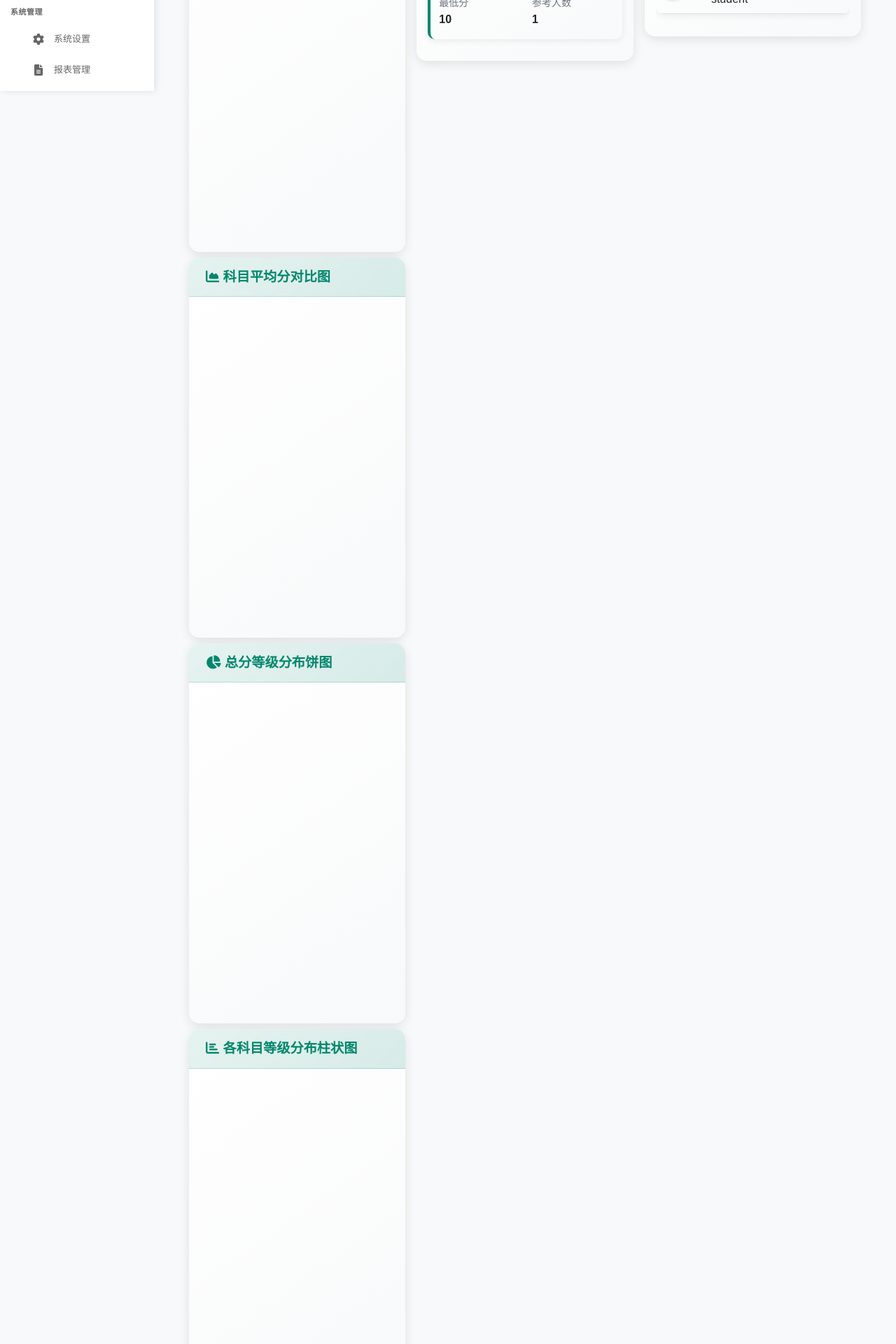
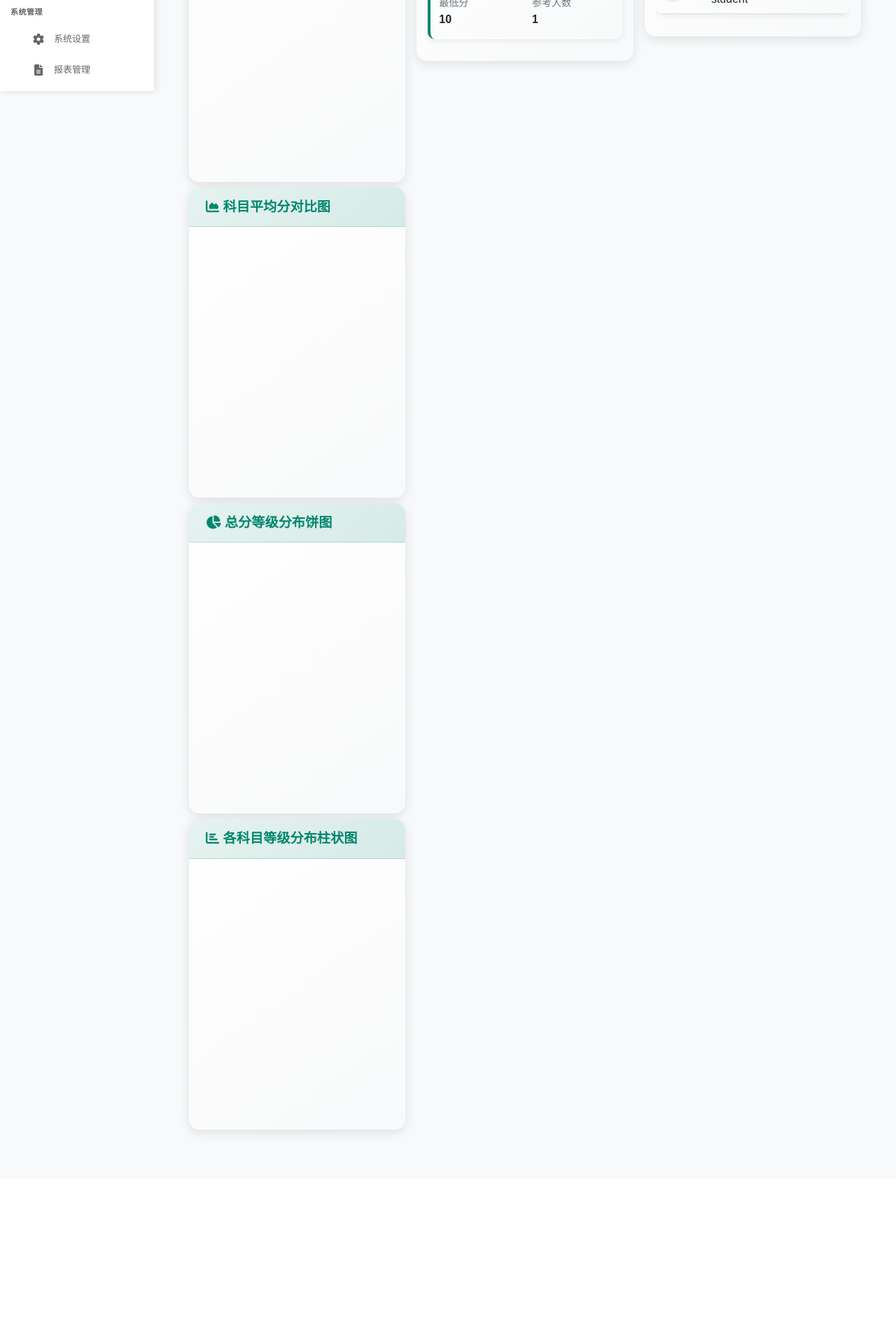
Before and after one commit to aIeXCai/SMS, a Django app: template school_management/exams/templates/exams/score_analysis_class.html in a window 1280 px wide. Shown: the part 670-2590 px from the top of the page at 70% size. After the commit the page ends 2294 px from the top, so only its background shows below. Run offline with Django 5.2, Linux system fonts and the light colour scheme; tables that the repository leaves empty hold one stand-in row (values such as "Sample post"); the template is opened without the code that fills it: values that come from a table or form of the project are taken from there, most other values are stand-ins (such as "Sample title", 1, 10 or a date in 2020); a map, chart or similar area stays blank.

Commit message:
Single Class Analysis Subject Card Modified

```diff
--- a/school_management/exams/templates/exams/score_analysis_class.html
+++ b/school_management/exams/templates/exams/score_analysis_class.html
@@ -13,7 +13,7 @@
 <style>
     .chart-container {
         position: relative;
-        height: 350px;
+        height: 340px;
         margin-bottom: 5px;
         padding: 10px;
     }
@@ -32,9 +32,9 @@
         border: none;
         border-radius: var(--border-radius-small);
         box-shadow: var(--shadow-light);
-        margin-bottom: 15px;
         border-left: 4px solid var(--primary-color);
         transition: var(--transition);
+        margin-bottom: 15px;
     }
 
     .subject-card:hover {
@@ -195,7 +195,7 @@
                          <h5><i class="fas fa-chart-line"></i> 各科目平均分雷达图</h5>
                      </div>
                      <div class="card-body">
-                         <div class="chart-container" style="height: 450px;">
+                         <div class="chart-container" style="height: 350px;">
                              <canvas id="subjectRadarChart"></canvas>
                          </div>
                      </div>
@@ -207,7 +207,7 @@
                          <h5><i class="fas fa-chart-area"></i> 科目平均分对比图</h5>
                      </div>
                      <div class="card-body">
-                         <div class="chart-container" style="height: 450px;">
+                         <div class="chart-container" style="height: 350px;">
                              <canvas id="subjectComparisonChart"></canvas>
                          </div>
                      </div>
@@ -219,7 +219,7 @@
                          <h5><i class="fas fa-chart-pie"></i> 总分等级分布饼图</h5>
                      </div>
                      <div class="card-body">
-                         <div class="chart-container" style="height: 450px;">
+                         <div class="chart-container" style="height: 350px;">
                              <canvas id="totalScorePieChart"></canvas>
                          </div>
                      </div>
@@ -231,7 +231,7 @@
                          <h5><i class="fas fa-chart-bar"></i> 各科目等级分布柱状图</h5>
                      </div>
                      <div class="card-body">
-                         <div class="chart-container" style="height: 450px;">
+                         <div class="chart-container" style="height: 350px;">
                              <canvas id="scoreDistributionChart"></canvas>
                          </div>
                      </div>
@@ -448,6 +448,9 @@
 
         // 准备分布数据
         const subjects = Object.keys(chartData.score_distribution);
+        // 定义顺序，从特优到不及格
+        const gradeRangesOrder = ['特优(95%+)', '优秀(85%-95%)', '良好(70%-85%)', '及格(60%-70%)', '不及格(<60%)'];
+        // 为堆叠图保持原来的从下到上顺序（不及格到特优）
         const gradeRanges = ['不及格(<60%)', '及格(60%-70%)', '良好(70%-85%)', '优秀(85%-95%)', '特优(95%+)'];
         const distributionColors = [
             { bg: 'rgba(107, 114, 128, 0.8)', border: '#6B7280' },   // 灰色
@@ -522,8 +525,19 @@
                             padding: 15,
                             usePointStyle: true,
                             font: {
-                                size: 14,
+                                size: 12,
                                 weight: '500'
+                            },
+                            // 自定义排序函数，按照gradeRangesOrder的顺序排列
+                            sort: function(a, b) {
+                                // 获取标签文本
+                                const labelA = a.text;
+                                const labelB = b.text;
+                                // 获取在gradeRangesOrder中的索引
+                                const indexA = gradeRangesOrder.indexOf(labelA);
+                                const indexB = gradeRangesOrder.indexOf(labelB);
+                                // 按照索引排序
+                                return indexA - indexB;
                             }
                         }
                     },
```
